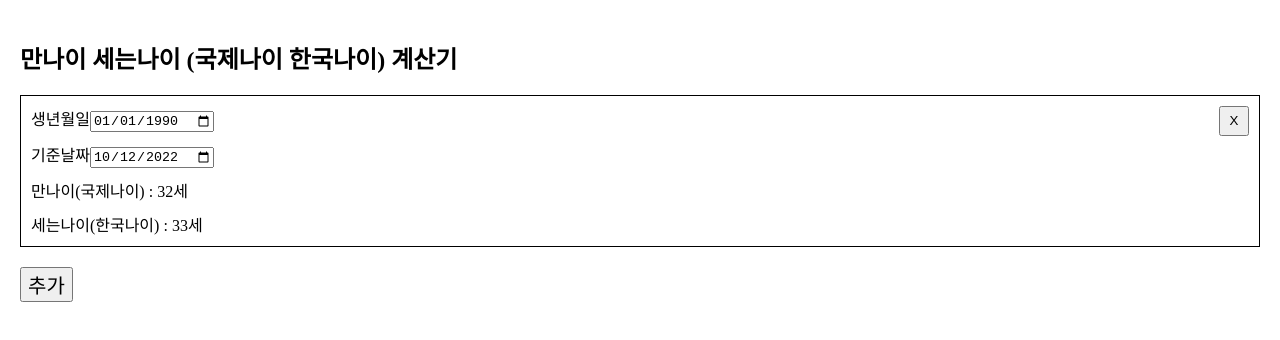
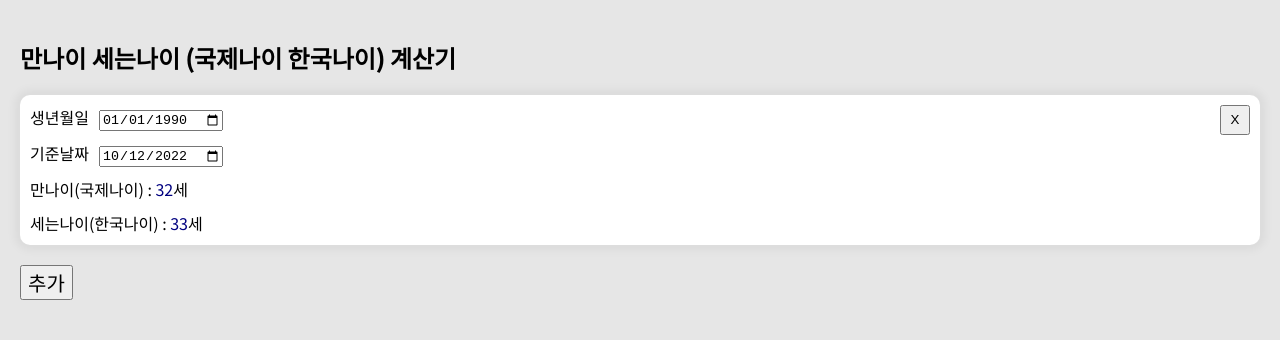
Before and after one commit to joe-brothers/age-calculator, a React (Vite) app: page / in a window 1280 px wide. Shown: the top 340 px of the page. Built offline with nearby package versions, Linux system fonts and the light colour scheme.

Commit message:
Edit: style

```diff
--- a/src/App.css
+++ b/src/App.css
@@ -2,8 +2,17 @@ body, p {
   margin: 0;
 }
 
+body {
+  background-color: #e6e6e6;
+}
+
+input {
+  margin-left: 10px;
+}
+
 .App {
   padding: 20px;
+  font-family: 'Noto Sans KR', sans-serif;
 }
 
 .container-calculators {
@@ -17,8 +26,14 @@ body, p {
   display: flex;
   flex-direction: column;
   gap: 10px;
-  border: 1px solid black;
+  background-color: white;
+  border-radius: 10px;
+  box-shadow: rgb(0 0 0 / 5%) 0px 0px 10px 5px;
   padding: 10px;
+}
+
+.form-calculator span {
+  color: navy;
 }
 
 .button-add {
```
